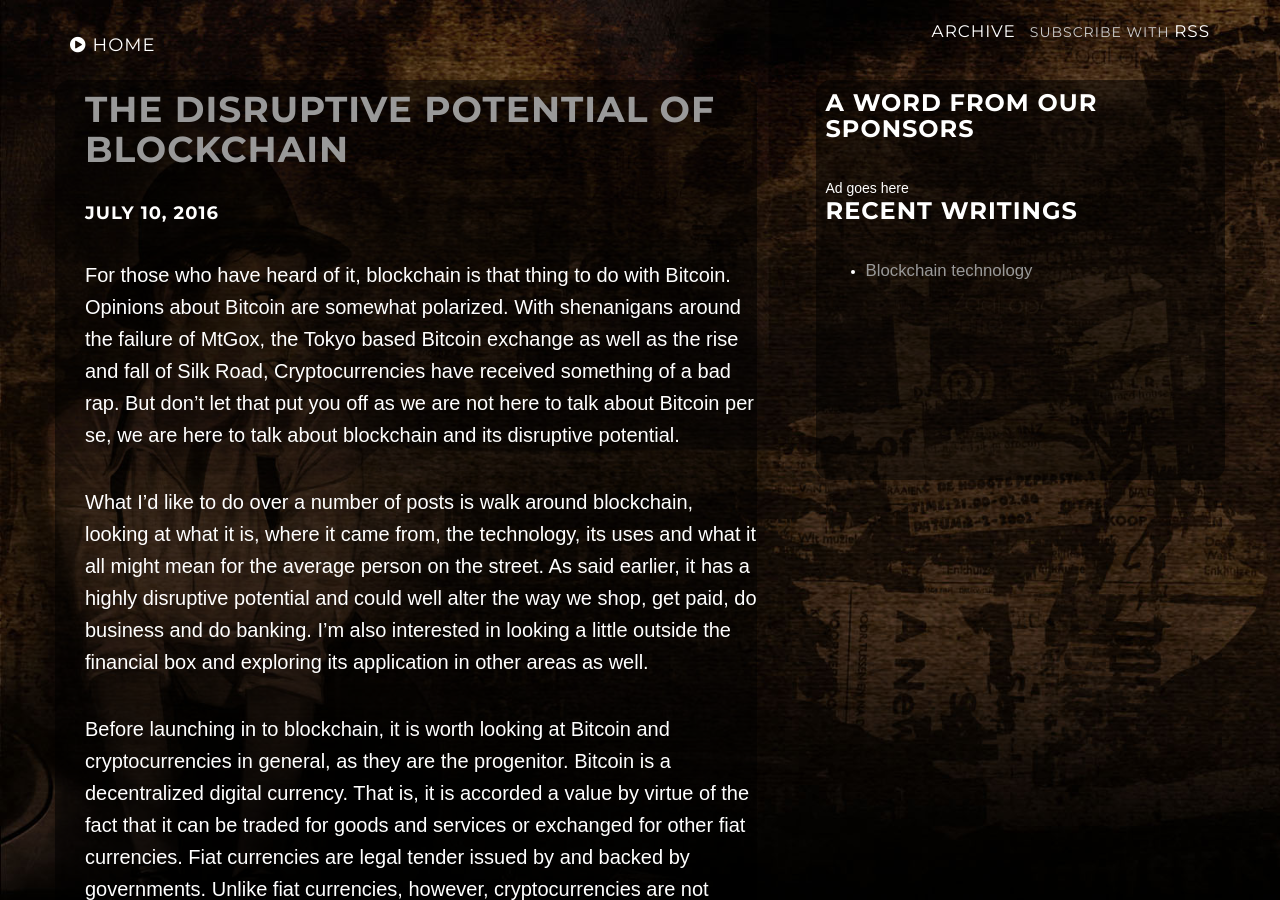
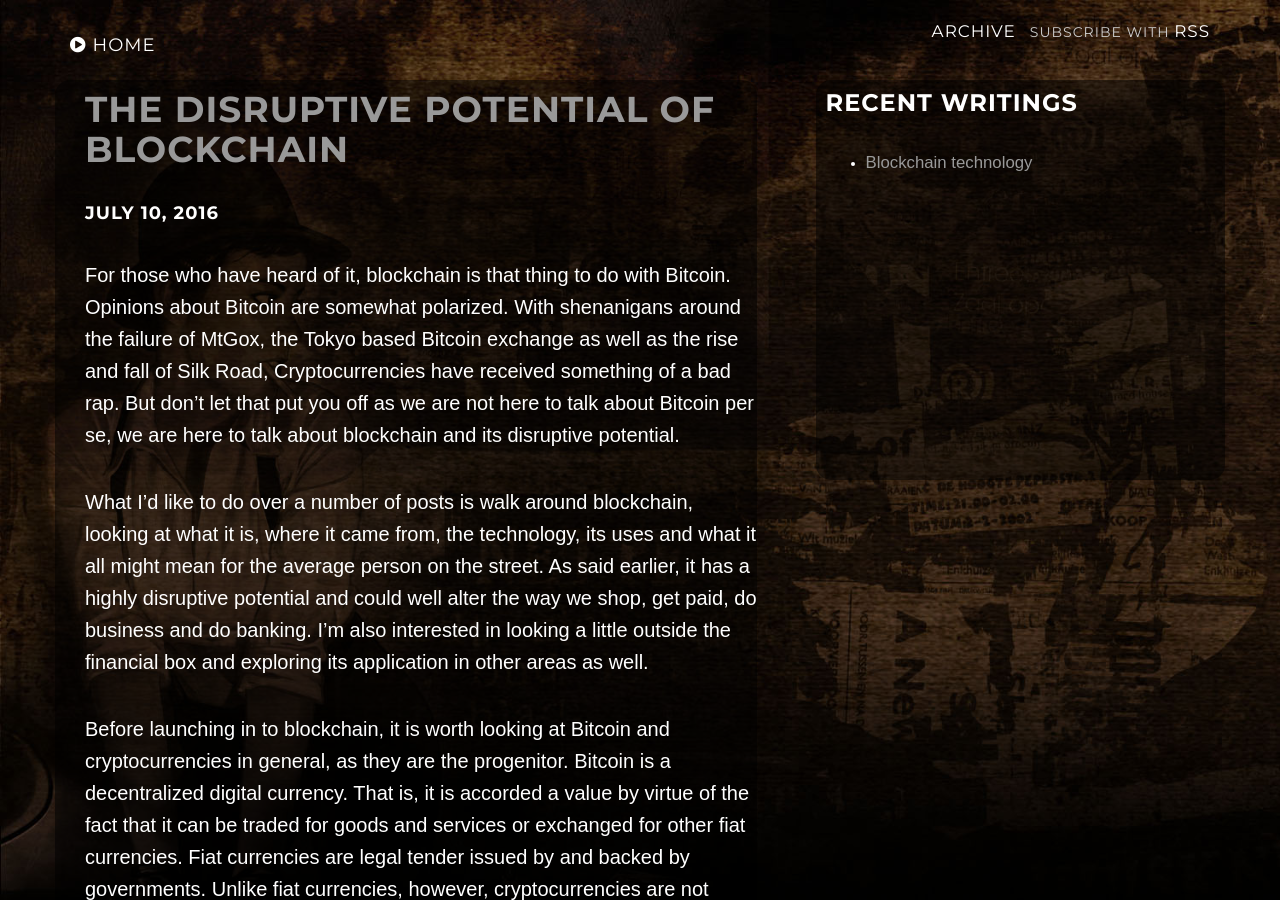
Before and after one commit to fbav/fbav-blog, a Jekyll site: the page built from index.html, in a window 1280 px wide and 900 px high. Built offline with Jekyll 4.4.1, drawn with Linux system fonts in a browser that asks for light colours.

Commit message:
removed holder text from sidebar

```diff
--- a/_includes/sidebar.html
+++ b/_includes/sidebar.html
@@ -1,6 +1,5 @@
 <div class="sidebar">
-    <h3>A word from our sponsors</h3>
-    <div>Ad goes here</div>
+
      <h3>Recent Writings</h3>
       <ul class="disc">
       {% for post in site.posts offset: 1 limit: 10 %}
```
